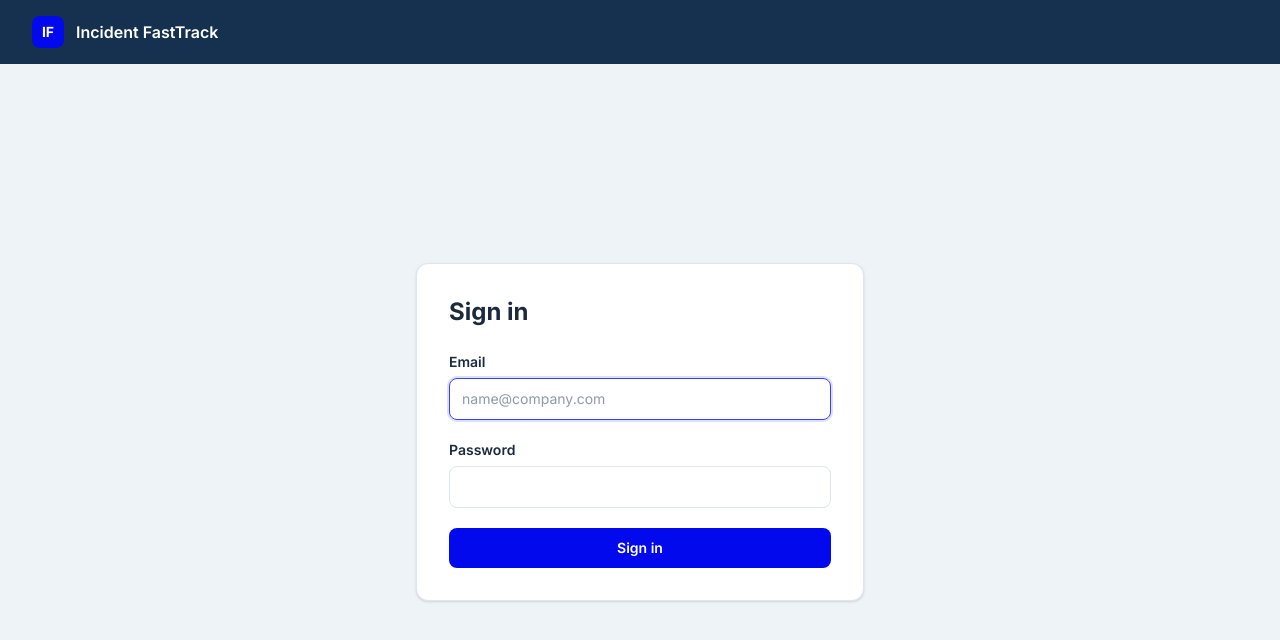
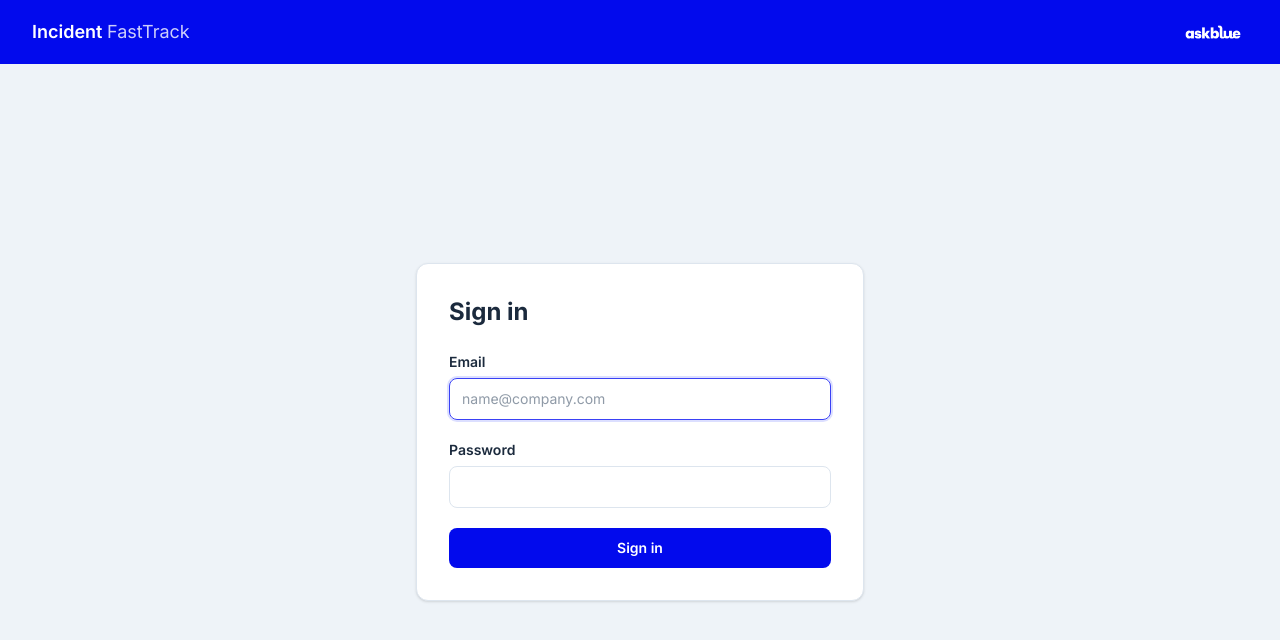
Before and after one commit to SergioMarinheiro/Askblue-Incident-FastTrack, a React (Vite) app in the folder frontend/: page /login in a window 1280 px wide. Shown: the top 640 px of the page. Built offline with nearby package versions, Linux system fonts and the light colour scheme.

Commit message:
login page design

```diff
--- a/frontend/src/pages/LoginPage.tsx
+++ b/frontend/src/pages/LoginPage.tsx
@@ -3,6 +3,8 @@ import { Navigate, useLocation, useNavigate } from 'react-router'
 import { AlertCircle, Loader2 } from 'lucide-react'
 import { useAuth } from '@/auth/useAuth'
 import { ApiError } from '@/lib/api'
+import askblueLogoWhite from '@/assets/askblue-logo-negativo-rgb.png'
+import { Logo } from '@/components/layout/Logo'
 
 export function LoginPage() {
   const { user, login } = useAuth()
@@ -32,11 +34,9 @@ export function LoginPage() {
 
   return (
     <div className="flex min-h-screen flex-col">
-      <header className="flex h-16 items-center gap-3 bg-navy-900 px-8">
-        <div className="flex size-8 items-center justify-center rounded-lg bg-brand-600 text-sm font-bold text-white">
-          IF
-        </div>
-        <span className="font-semibold text-white">Incident FastTrack</span>
+      <header className="flex h-16 items-center justify-between gap-4 bg-brand-600 px-8">
+        <Logo />
+        <img src={askblueLogoWhite} alt="AskBlue" className="h-7 w-auto" />
       </header>
 
       <main className="flex flex-1 items-center justify-center px-4 py-12">
```
Also changed, not shown: 2 other files (tests, documents, lock files or other folders).
